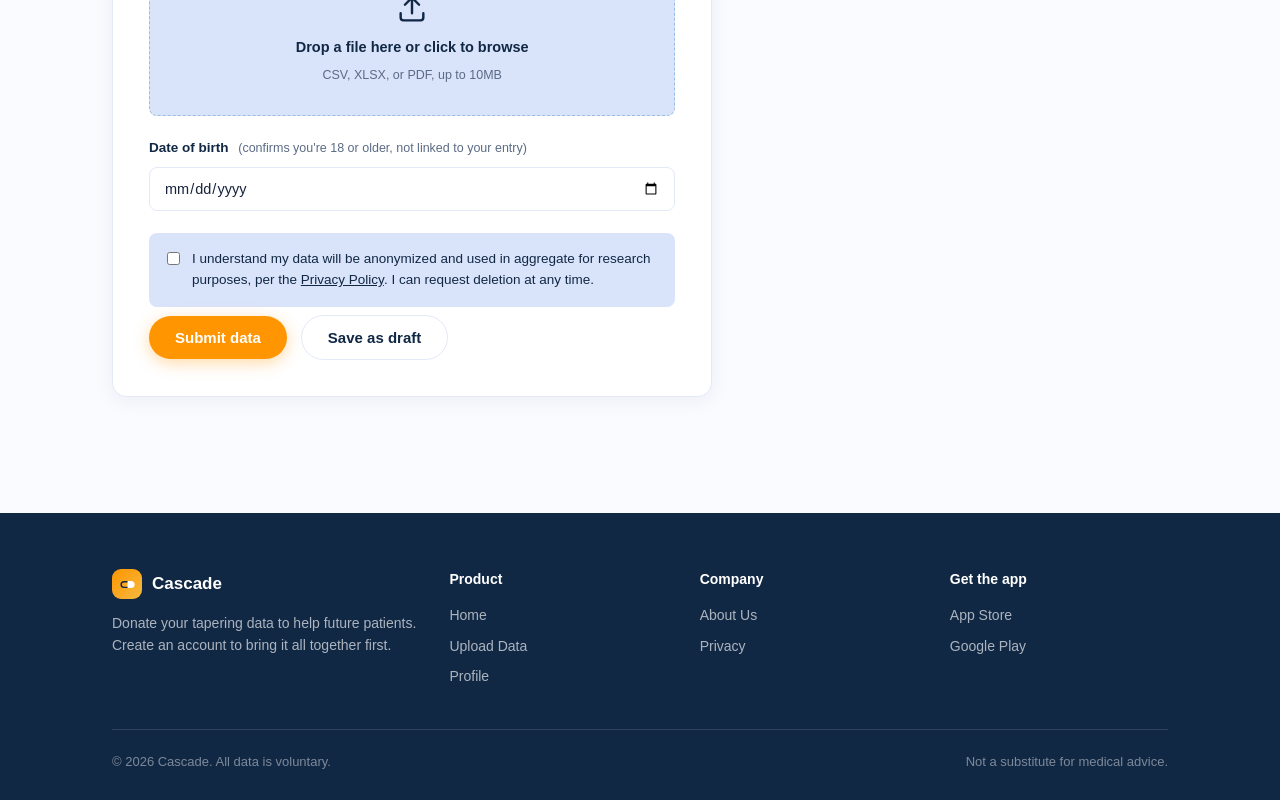
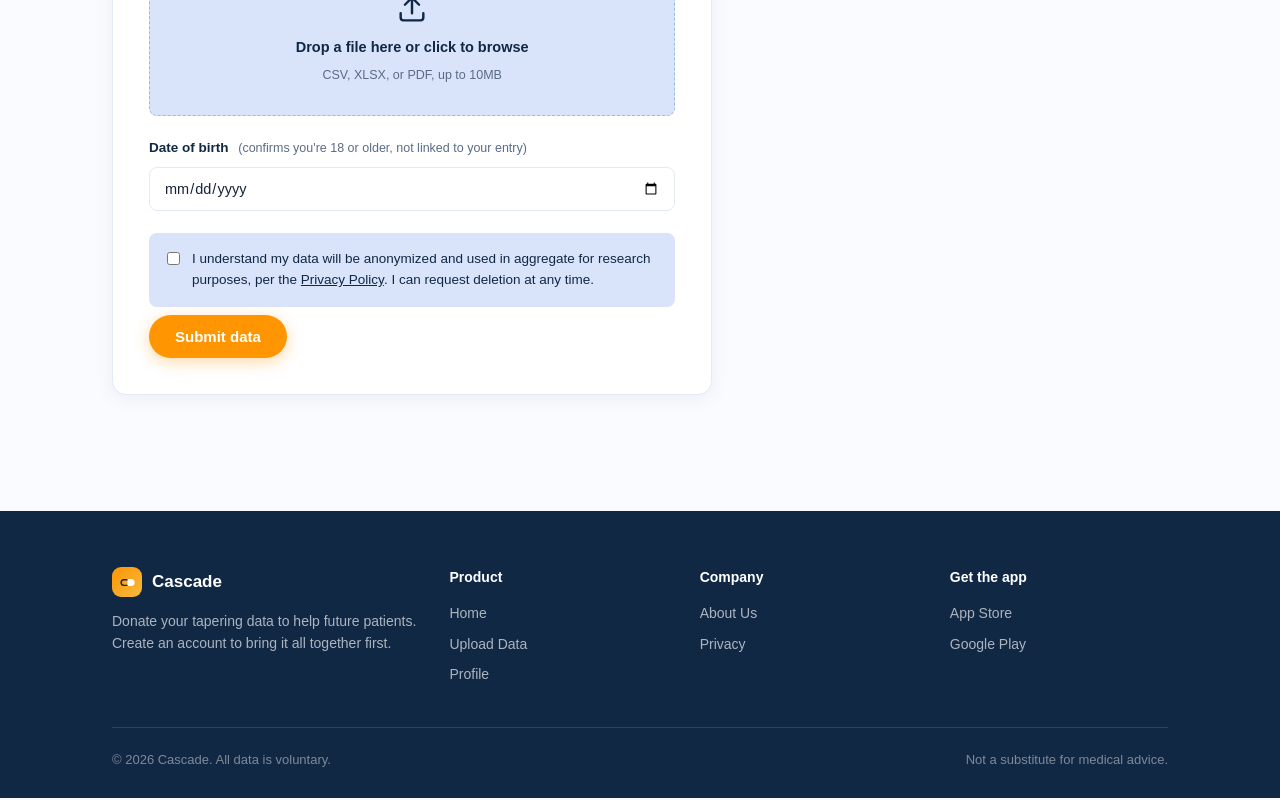
Before and after one commit to shirinamouei/citizen-science-platform, a Next.js app: page /upload in a window 1280 px wide. Shown: the part 1038-1838 px from the top of the page. Built offline with nearby package versions, Linux system fonts and the light colour scheme; a web font is replaced by a local one.

Commit message:
updated readme and removed save as draft button for data upload guest users

```diff
--- a/src/app/upload/page.tsx
+++ b/src/app/upload/page.tsx
@@ -4,6 +4,7 @@ import { useId, useRef, useState } from "react";
 import Link from "next/link";
 import { addUpload, saveDraft } from "@/lib/upload-store";
 import { isMinor, MINIMUM_AGE_DISCLAIMER } from "@/lib/age";
+import { useAuth } from "@/lib/auth-context";
 import styles from "./upload.module.css";
 
 function formatToday() {
@@ -132,6 +133,7 @@ function MedicationEntryFields({
 }
 
 export default function UploadPage() {
+  const { isSignedIn } = useAuth();
   const idBase = useId();
   const medicationCounter = useRef(0);
   const [medicationIds, setMedicationIds] = useState<string[]>(() => [`${idBase}-0`]);
@@ -285,9 +287,11 @@ export default function UploadPage() {
               <button type="submit" className="btn btn-primary" disabled={underage}>
                 Submit data
               </button>
-              <button type="button" className="btn btn-secondary" onClick={handleSaveDraft}>
-                Save as draft
-              </button>
+              {isSignedIn && (
+                <button type="button" className="btn btn-secondary" onClick={handleSaveDraft}>
+                  Save as draft
+                </button>
+              )}
             </div>
             {submitted && (
               <div style={{ display: "flex", alignItems: "center", gap: "10px", marginTop: "18px", color: "#1a7f4a", fontSize: "14px", fontWeight: 600 }}>
```
Also changed, not shown: 1 other file (tests, documents, lock files or other folders).
